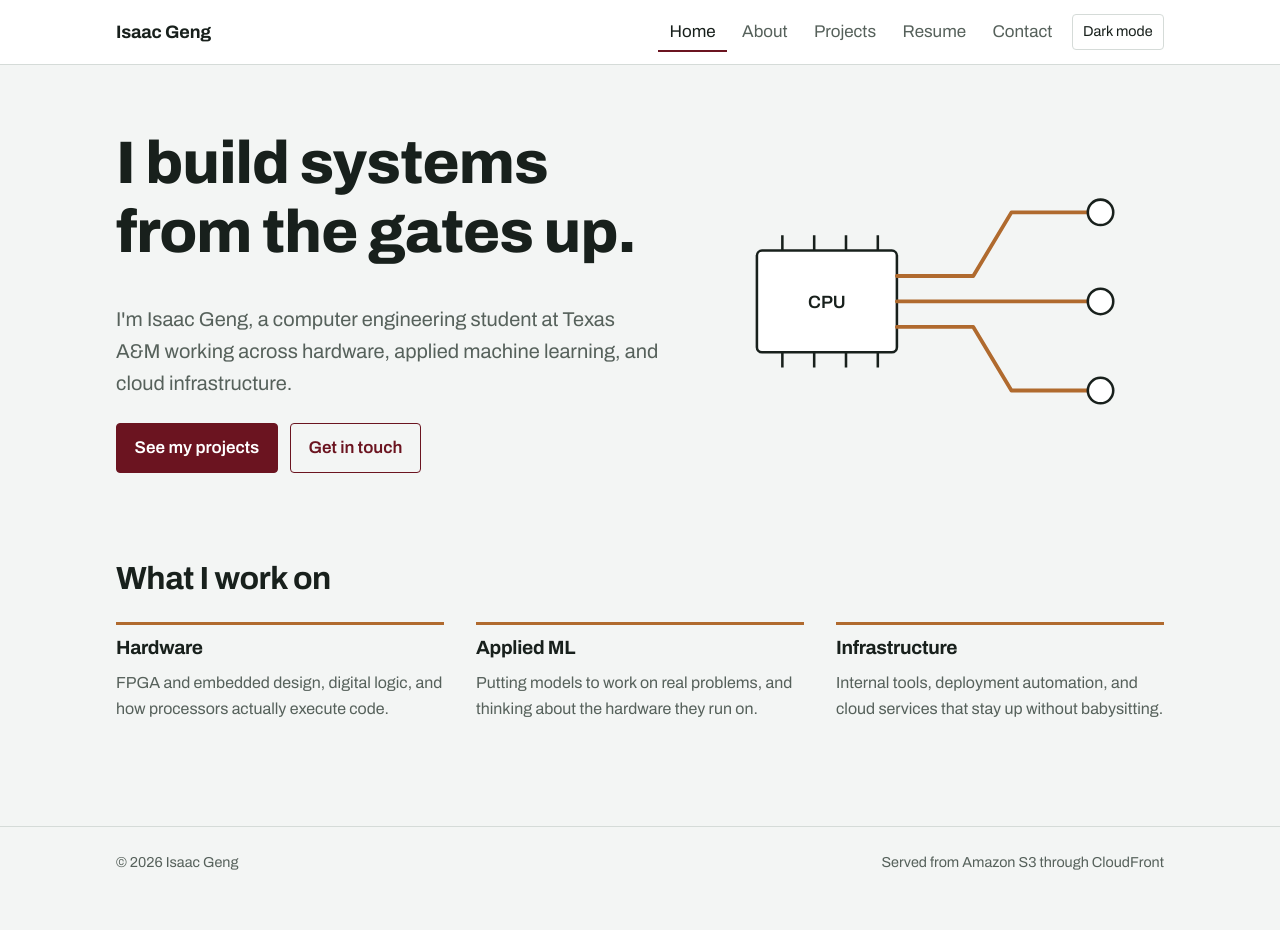
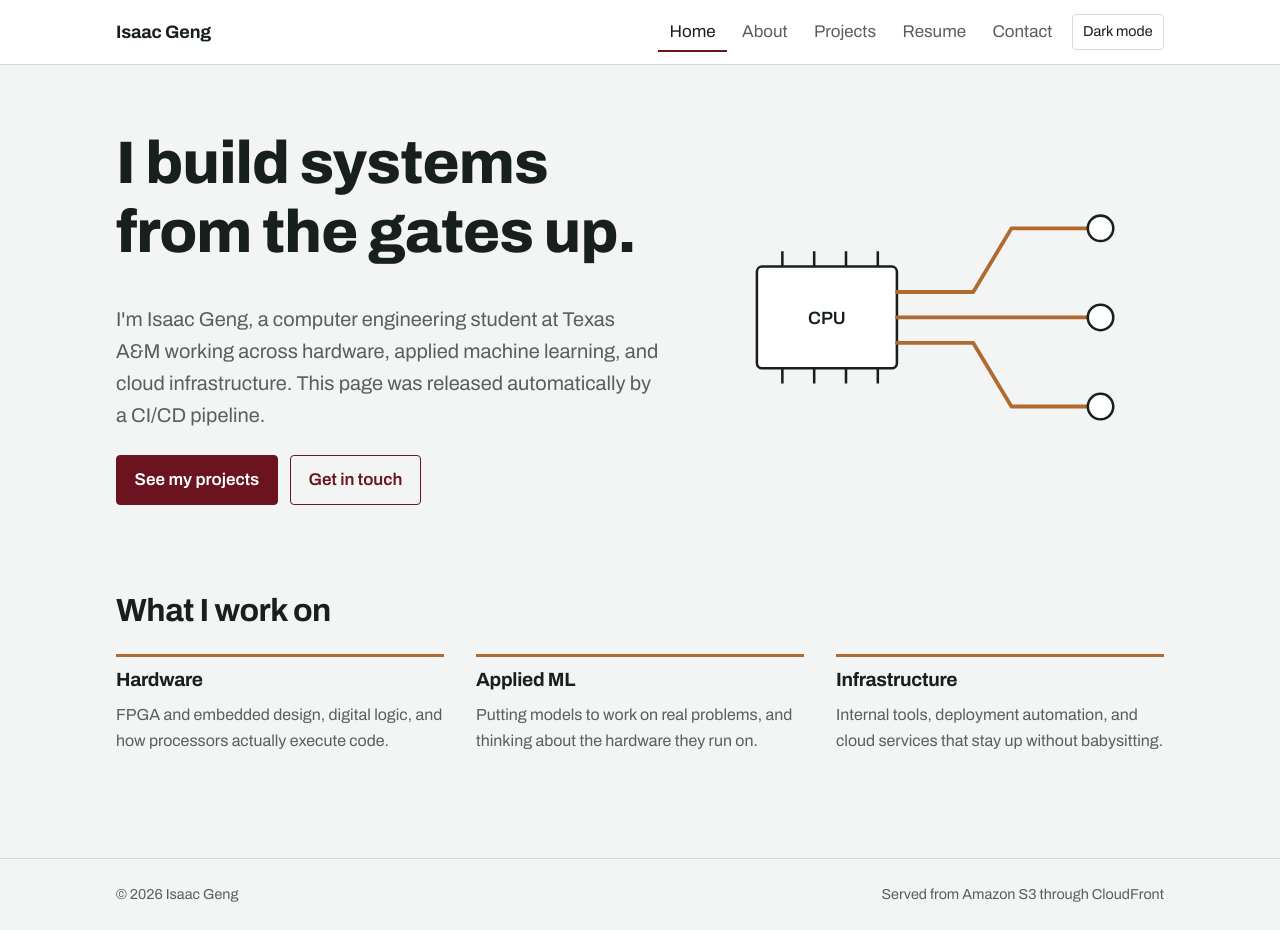
Before and after one commit to isaacgengg/CSCE412-Project-5, a website: page site/index.html in a window 1280 px wide. Before the commit the page ends 898 px from the top, so only its background shows below. Drawn offline with Linux system fonts and the light colour scheme.

Commit message:
Experiment 1: visible text change on the home page (#5)

```diff
--- a/site/index.html
+++ b/site/index.html
@@ -34,7 +34,7 @@
       <div class="wrap">
         <div>
           <h1>I build systems from the gates up.</h1>
-          <p class="lede">I'm Isaac Geng, a computer engineering student at Texas A&amp;M working across hardware, applied machine learning, and cloud infrastructure.</p>
+          <p class="lede">I'm Isaac Geng, a computer engineering student at Texas A&amp;M working across hardware, applied machine learning, and cloud infrastructure. This page was released automatically by a CI/CD pipeline.</p>
           <div class="actions">
             <a class="btn btn-primary" href="/projects.html">See my projects</a>
             <a class="btn btn-ghost" href="/contact.html">Get in touch</a>
```
